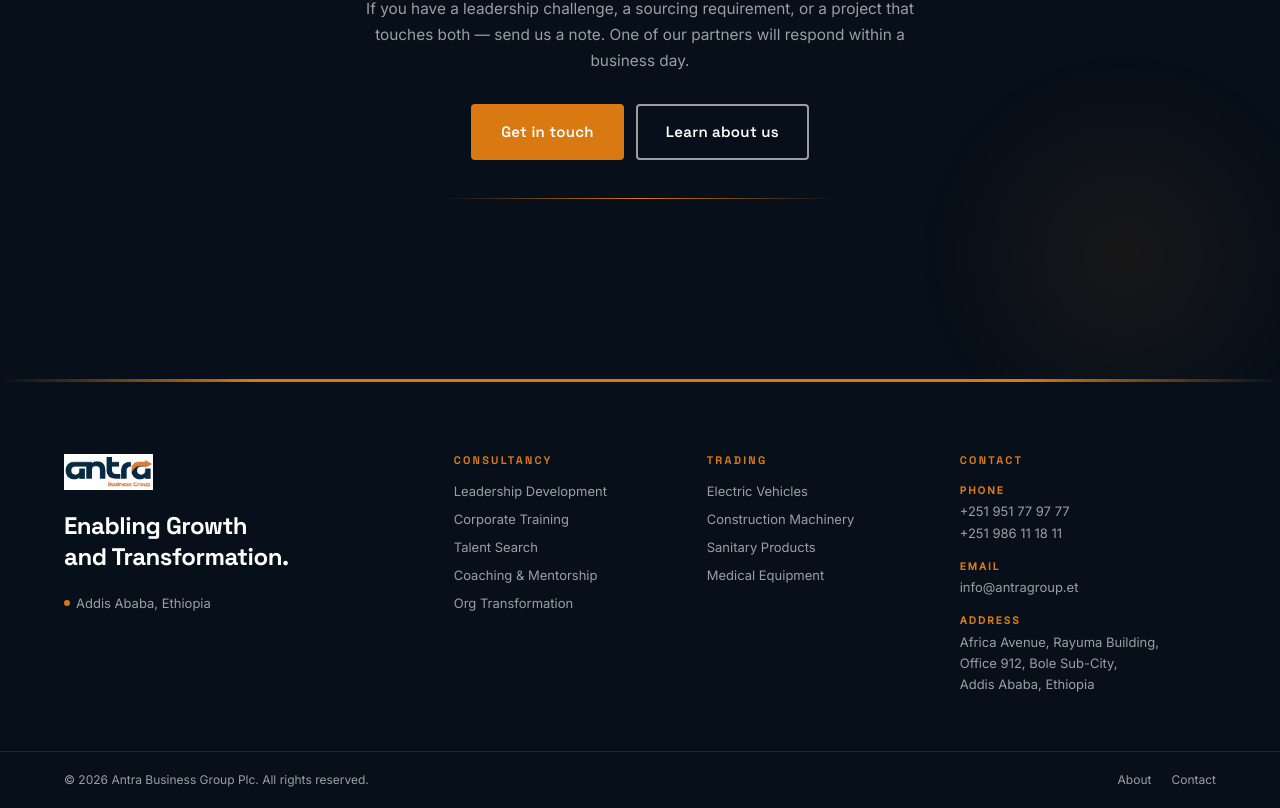
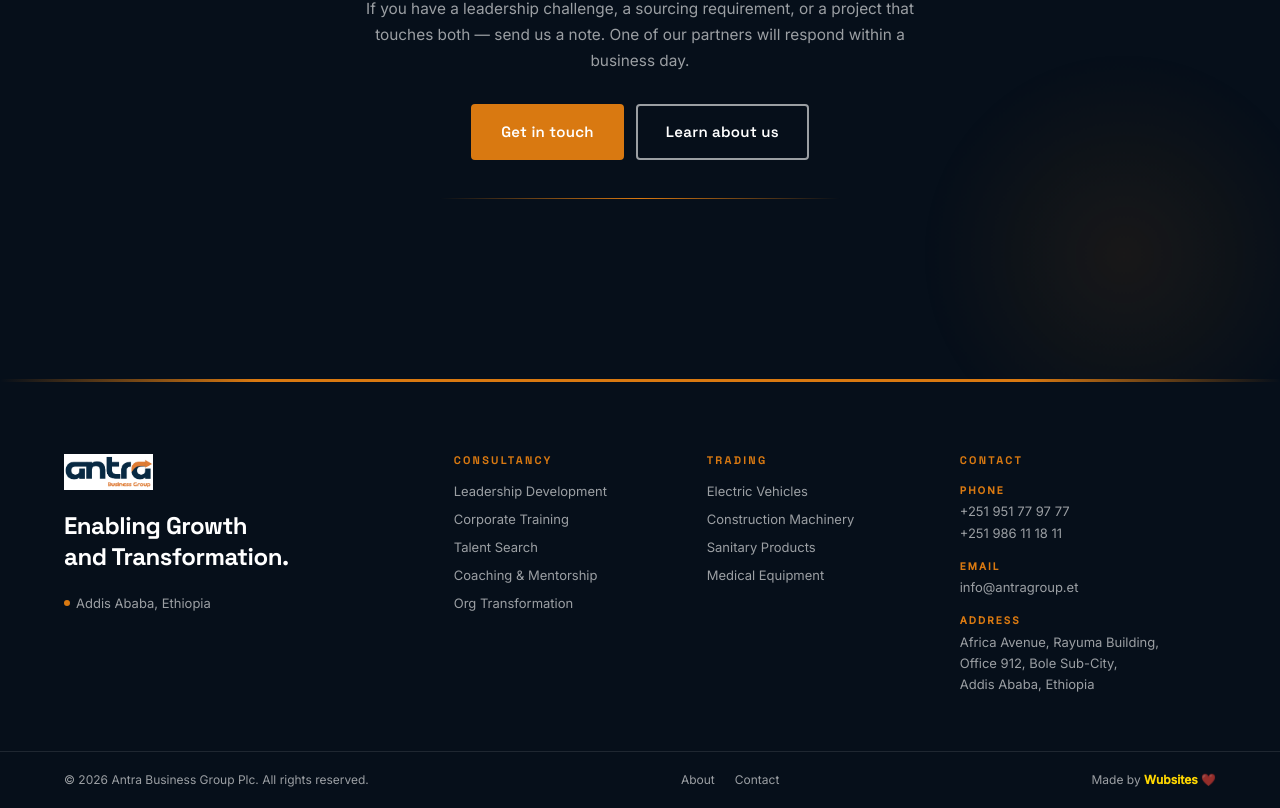
Before and after one commit to bereketsewnet/antra, a React (Vite) app: page / in a window 1280 px wide. Shown: the part 4158-4966 px from the top of the page. Built offline with nearby package versions, Linux system fonts and the light colour scheme.

Commit message:
Add Wubsites credit to footer

```diff
--- a/src/components/layout/Footer.module.css
+++ b/src/components/layout/Footer.module.css
@@ -161,6 +161,23 @@
   color: var(--white);
 }
 
+.madeBy {
+  font-size: 12px;
+  color: var(--white-60);
+  margin: 0;
+}
+
+.madeByLink {
+  color: #FFD700;
+  text-decoration: none;
+  font-weight: 600;
+  transition: color 0.2s;
+}
+
+.madeByLink:hover {
+  color: #FFC200;
+}
+
 /* ── Tablet (1024px) ── */
 @media (max-width: 1024px) {
   .container {
--- a/src/components/layout/Footer.tsx
+++ b/src/components/layout/Footer.tsx
@@ -95,6 +95,13 @@ export function Footer() {
             <NavLink to="/about" className={styles.bottomLink}>About</NavLink>
             <NavLink to="/contact" className={styles.bottomLink}>Contact</NavLink>
           </div>
+          <p className={styles.madeBy}>
+            Made by{' '}
+            <a href="https://wubsites.com" target="_blank" rel="noopener noreferrer" className={styles.madeByLink}>
+              Wubsites
+            </a>
+            {' '}&#10084;&#65039;
+          </p>
         </div>
       </div>
     </footer>
```
